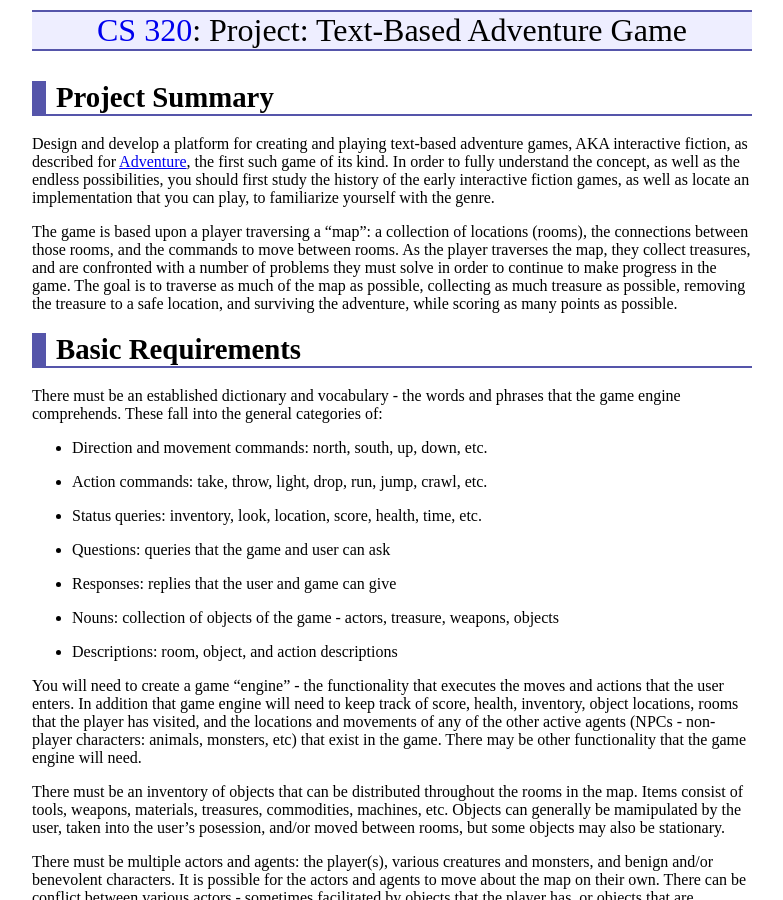
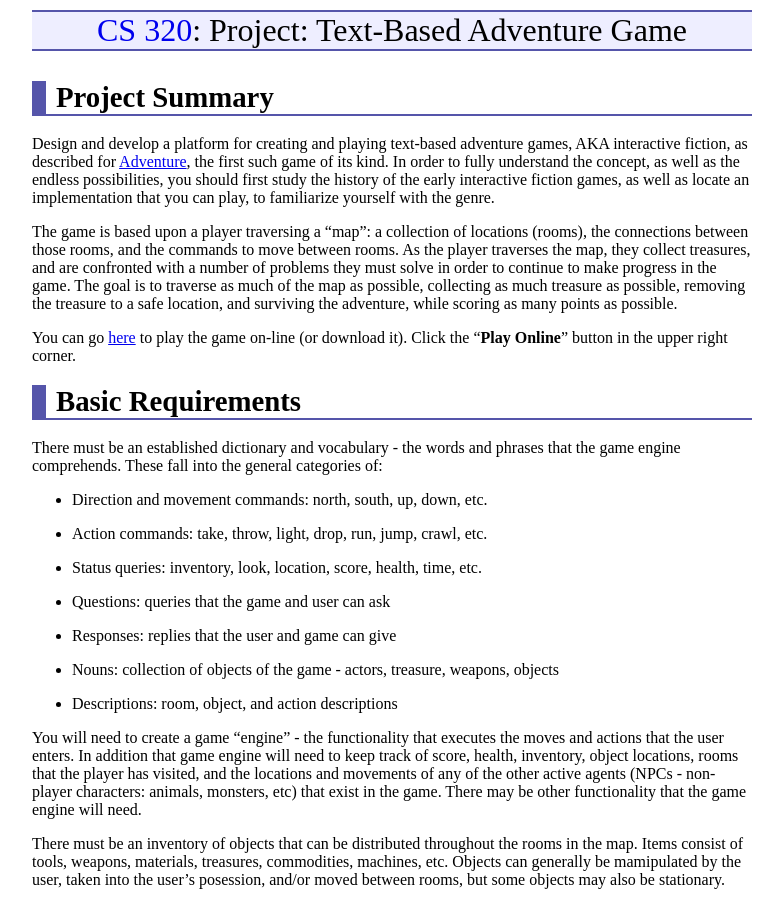
Before and after one commit to ycpcs/cs320-spring2022, a Jekyll site: the page built from projects/Text_Adventure_Game.md, in a window 1280 px wide and 900 px high. Shown: the whole window, without its empty margins (248-1031 px from the left). Built offline with Jekyll 4.4.1, drawn with Linux system fonts in a browser that asks for light colours.

Commit message:
added link to play on-line

```diff
--- a/projects/Text_Adventure_Game.md
+++ b/projects/Text_Adventure_Game.md
@@ -8,6 +8,8 @@ Project Summary
 Design and develop a platform for creating and playing text-based adventure games, AKA interactive fiction, as described for [Adventure](https://en.wikipedia.org/wiki/Colossal_Cave_Adventure), the first such game of its kind.  In order to fully understand the concept, as well as the endless possibilities, you should first study the history of the early interactive fiction games, as well as locate an implementation that you can play, to familiarize yourself with the genre.
 
 The game is based upon a player traversing a "map": a collection of locations (rooms), the connections between those rooms, and the commands to move between rooms.  As the player traverses the map, they collect treasures, and are confronted with a number of problems they must solve in order to continue to make progress in the game.  The goal is to traverse as much of the map as possible, collecting as much treasure as possible, removing the treasure to a safe location, and surviving the adventure, while scoring as many points as possible.
+
+You can go [here](https://ifdb.org/viewgame?id=fft6pu91j85y4acv) to play the game on-line (or download it).  Click the "**Play Online**" button in the upper right corner.
 
 Basic Requirements
 ==================
```
